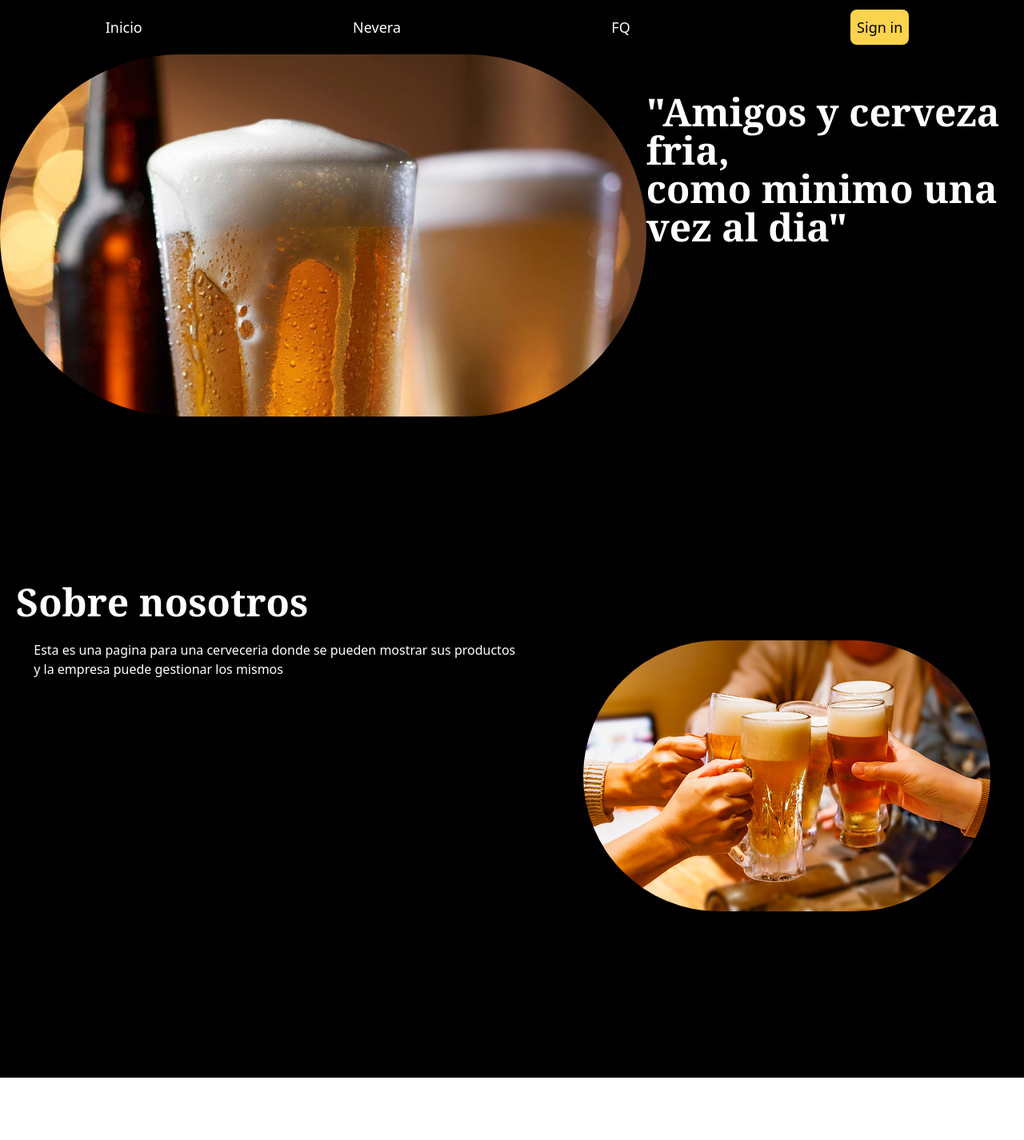
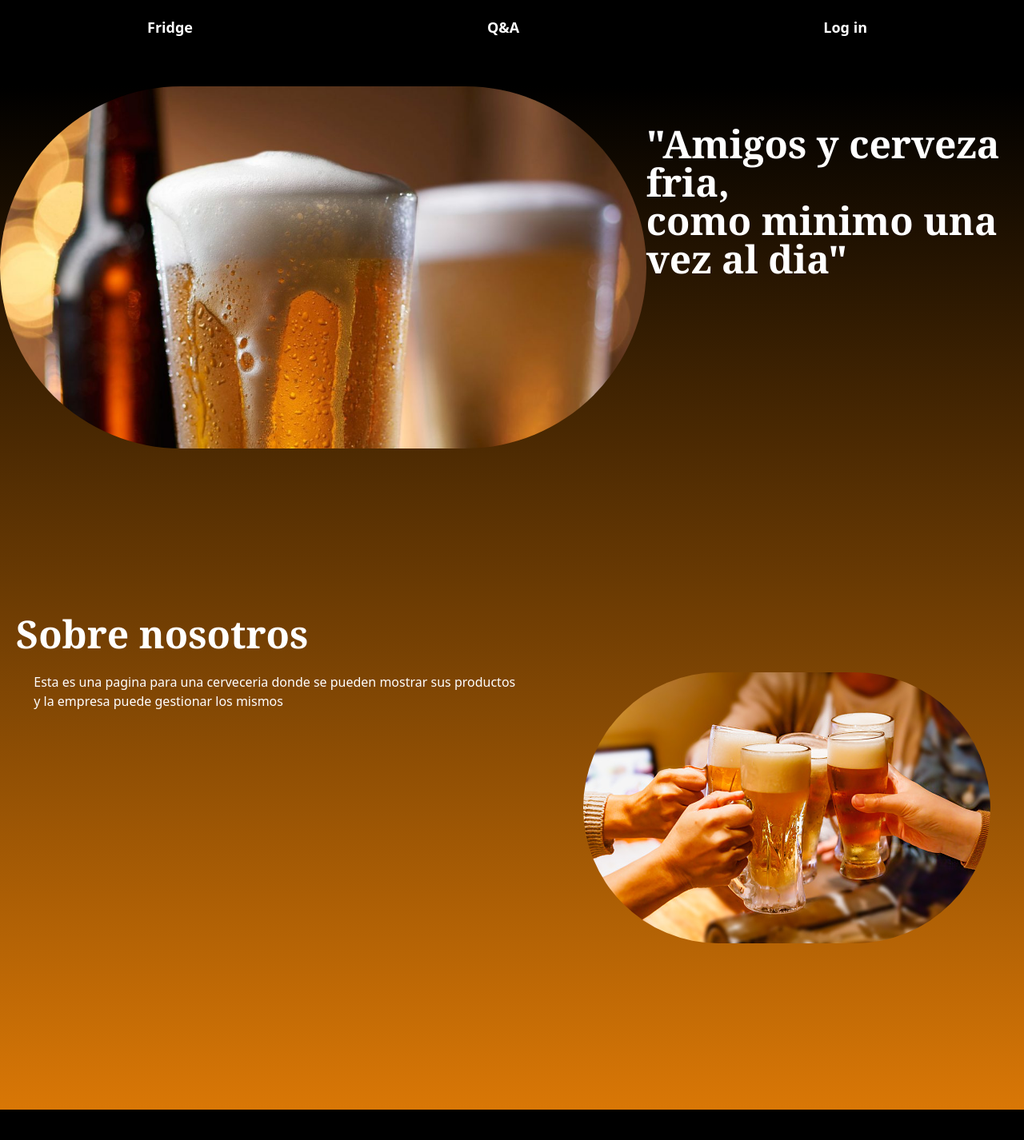
Before and after one commit to juanjo255/Beer_page_Front, a React (Create React App) app: page / in a window 1280 px wide. Shown: the whole page at 80% size. Before the commit the page ends 1348 px from the top, so only its background shows below. Built offline with nearby package versions, Linux system fonts and the light colour scheme.

Commit message:
desplegando en netlify

```diff
--- a/src/App.jsx
+++ b/src/App.jsx
@@ -26,7 +26,7 @@ function App() {
     <Auth0Provider
     domain="cervezas-proyecto.us.auth0.com"
     clientId="fXXYABSLe5DP278TGnkld6W6A1OyQgQs"
-    redirectUri={window.location.origin}
+    redirectUri='http://localhost:3000/admin/ventas'
     audience='https://api-cerverceria-autenticacion/' >
       <div>
         <userContext.Provider value = {{userData, setUserData}}>
@@ -56,10 +56,6 @@ function App() {
                           </PrivateRoute>
                         </Route>
 
-                        <Route path="/admin/prueba">
-                          <Prueba/>
-                        </Route>
-
                       </Switch>
 
                   </PrivateLayout>
--- a/src/components/Navbar.jsx
+++ b/src/components/Navbar.jsx
@@ -1,7 +1,6 @@
 import React, { useEffect } from 'react'
 import { useAuth0 } from "@auth0/auth0-react";
 import { Link } from 'react-router-dom';
-import { useUser } from 'context/userContext';
 
 const Navbar = () => {
 
@@ -9,17 +8,16 @@ const Navbar = () => {
     return (
         <nav className="bg-black">
                 <ul className="flex w-full  justify-around items-center my-3 text-white text-lg ">
-                    <li>Inicio</li>
-                    <li>Nevera</li>
-                    <li>FQ</li>
+                    <li className=' p-2  rounded-lg hover:bg-yellow-500 text-white hover:text-black font-semibold'>Fridge</li>
+                    <li className=' p-2  rounded-lg hover:bg-yellow-500 text-white hover:text-black font-semibold'>Q&A</li>
                     <li className="px-3">
                         {isAuthenticated ?
-                            (<Link to="/admin/prueba"> <button
-                            className= "bg-yellow-300 p-2  px-5 rounded-lg hover:bg-indigo-300 text-black">
-                                <i className="fas fa-home"/> Home
+                            (<Link to="/admin/ventas"> <button
+                            className= " p-2  px-5 rounded-lg hover:bg-yellow-500 text-white hover:text-black">
+                                <i className="fas fa-door"/> Gate
                                 </button></Link>) : (<button onClick={() => loginWithRedirect()}
-                            className= "bg-yellow-300 p-2  rounded-lg hover:bg-indigo-300 text-black">
-                                Sign in </button>)
+                            className= " p-2  rounded-lg hover:bg-yellow-500 text-white hover:text-black font-semibold">
+                                Log in </button>)
                             }
                     </li>
                 </ul>
--- a/src/layouts/PublicLayout.jsx
+++ b/src/layouts/PublicLayout.jsx
@@ -5,7 +5,7 @@ const PublicLayout = ({children}) => {
     return (
         <div className="flex flex-col justify-between h-full">
             <Navbar/>
-            <main className=" bg-black" >{children}</main>
+            <main className=" bg-black " >{children}</main>
         </div>
     )
 }
--- a/src/pages/Index.jsx
+++ b/src/pages/Index.jsx
@@ -4,7 +4,7 @@ import index2 from  "../media/index2.jpg"
 import ScrollAnimation from 'react-animate-on-scroll'
 const Index = () => {
     return (
-        <div className='flex flex-col overflow-auto'>
+        <div className='flex flex-col overflow-auto bg-gradient-to-b from-black to-yellow-600 my-10'>
             <ScrollAnimation animateIn='fadeInLeft' animateOut='fadeOutRightBig'>
             <div className='flex'>
                 <div className='flex justify-around'>
@@ -24,7 +24,7 @@ const Index = () => {
                     <p className='text-white'>Esta es una pagina para una cerveceria donde se pueden mostrar sus productos <br/>
                         y la empresa puede gestionar los mismos
                     </p>
-                    <img src={index2} alt="cervezas" className="h-90 w-100 rounded-full bg-gradient-to-tl" />
+                    <img src={index2} alt="cervezas" className=" rounded-full bg-gradient-to-tl" />
                 </div>
             </div>
             </ScrollAnimation>
```
